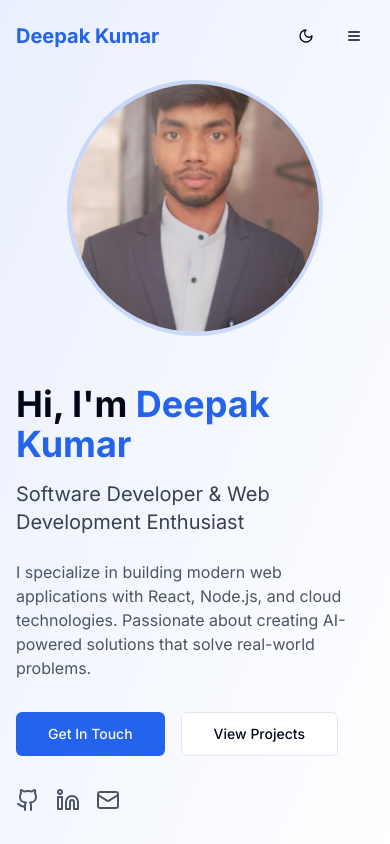
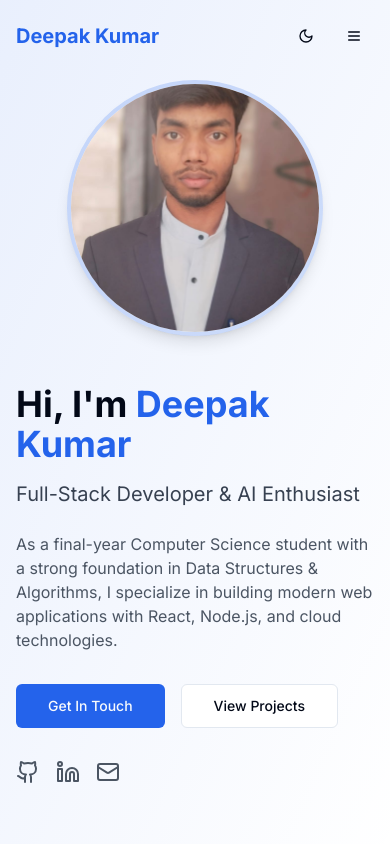
Before and after one commit to deepakkumar8400/PortFolio3713, a Next.js app: page / in a window 390 px wide. Shown: the top 844 px of the page. Built offline with nearby package versions, Linux system fonts and the light colour scheme.

Commit message:
Update hero.tsx

```diff
--- a/components/sections/hero.tsx
+++ b/components/sections/hero.tsx
@@ -1,8 +1,9 @@
 import Link from "next/link";
 import { Button } from "@/components/ui/button";
+// Corrected: Added ArrowDown to the import list
 import { ArrowDown, Github, Linkedin, Mail } from "lucide-react";
 import Header from "@/components/layout/header";
-import Image from "next/image"; // Import the Image component from Next.js
+import Image from "next/image";
 
 export default function Hero() {
   return (
@@ -15,63 +16,69 @@ export default function Hero() {
             <h1 className="text-4xl md:text-5xl lg:text-6xl font-bold mb-4">
               Hi, I'm <span className="text-primary">Deepak Kumar</span>
             </h1>
+            {/* Improved: Made the subtitle more specific and impactful */}
             <h2 className="text-xl md:text-2xl text-gray-700 dark:text-gray-300 mb-6">
-              Software Developer & Web Development Enthusiast
+              Full-Stack Developer & AI Enthusiast
             </h2>
+            {/* Improved: Added context about your strong DSA background */}
             <p className="text-gray-600 dark:text-gray-400 mb-8 max-w-lg">
-              I specialize in building modern web applications with React, Node.js, and cloud technologies. Passionate
-              about creating AI-powered solutions that solve real-world problems.
+              As a final-year Computer Science student with a strong foundation in Data Structures & Algorithms,
+              I specialize in building modern web applications with React, Node.js, and cloud technologies.
             </p>
 
             <div className="flex flex-wrap gap-4 mb-8">
-              <Link href="#contact">
-                <Button size="lg">Get In Touch</Button>
-              </Link>
-              <Link href="#projects">
-                <Button variant="outline" size="lg">
-                  View Projects
-                </Button>
-              </Link>
+              <Button size="lg" asChild>
+                <Link href="#contact">Get In Touch</Link>
+              </Button>
+              <Button variant="outline" size="lg" asChild>
+                <Link href="#projects">View Projects</Link>
+              </Button>
             </div>
 
             <div className="flex space-x-4">
-              <Link
-                href="https://github.com"
+              {/* Corrected: Updated GitHub link */}
+              <a
+                href="https://github.com/deepakkumar8400"
                 target="_blank"
                 rel="noopener noreferrer"
                 className="text-gray-600 dark:text-gray-400 hover:text-primary dark:hover:text-primary transition-colors"
+                aria-label="GitHub Profile"
               >
                 <Github className="h-6 w-6" />
                 <span className="sr-only">GitHub</span>
-              </Link>
-              <Link
-                href="https://linkedin.com"
+              </a>
+              {/* Corrected: Updated LinkedIn link */}
+              <a
+                href="https://www.linkedin.com/in/deepak-kumar213243270/"
                 target="_blank"
                 rel="noopener noreferrer"
                 className="text-gray-600 dark:text-gray-400 hover:text-primary dark:hover:text-primary transition-colors"
+                aria-label="LinkedIn Profile"
               >
                 <Linkedin className="h-6 w-6" />
                 <span className="sr-only">LinkedIn</span>
-              </Link>
-              <Link
+              </a>
+              <a
                 href="mailto:0221cs135@niet.co.in"
                 className="text-gray-600 dark:text-gray-400 hover:text-primary dark:hover:text-primary transition-colors"
+                aria-label="Email"
               >
                 <Mail className="h-6 w-6" />
                 <span className="sr-only">Email</span>
-              </Link>
+              </a>
             </div>
           </div>
 
           <div className="order-1 md:order-2 flex justify-center">
-            <div className="relative w-64 h-64 md:w-80 md:h-80 rounded-full overflow-hidden border-4 border-primary/20">
-              {/* Use the Next.js Image component for optimized images */}
+            <div className="relative w-64 h-64 md:w-80 md:h-80 rounded-full overflow-hidden border-4 border-primary/20 shadow-lg">
+              {/* Reminder: Ensure your image is located at 'public/image/Brand.jpg' */}
               <Image
-                src="/image/Brand.jpg" // Corrected path to the image
+                src="/image/Brand.jpg"
                 alt="Deepak Kumar"
-                width={320} // Set the width of the image
-                height={320} // Set the height of the image
+                width={320}
+                height={320}
                 className="w-full h-full object-cover"
+                priority // Add priority to preload the hero image
               />
             </div>
           </div>
```
